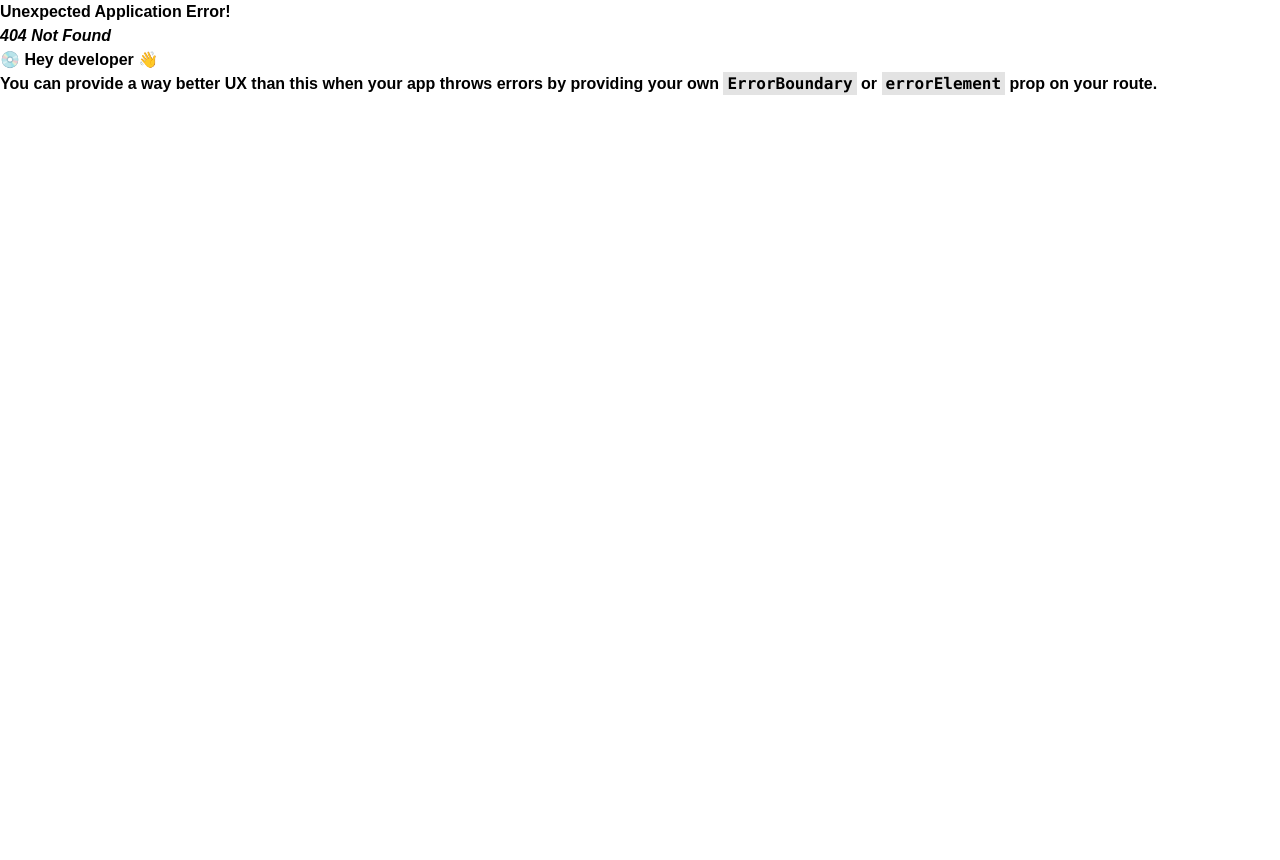
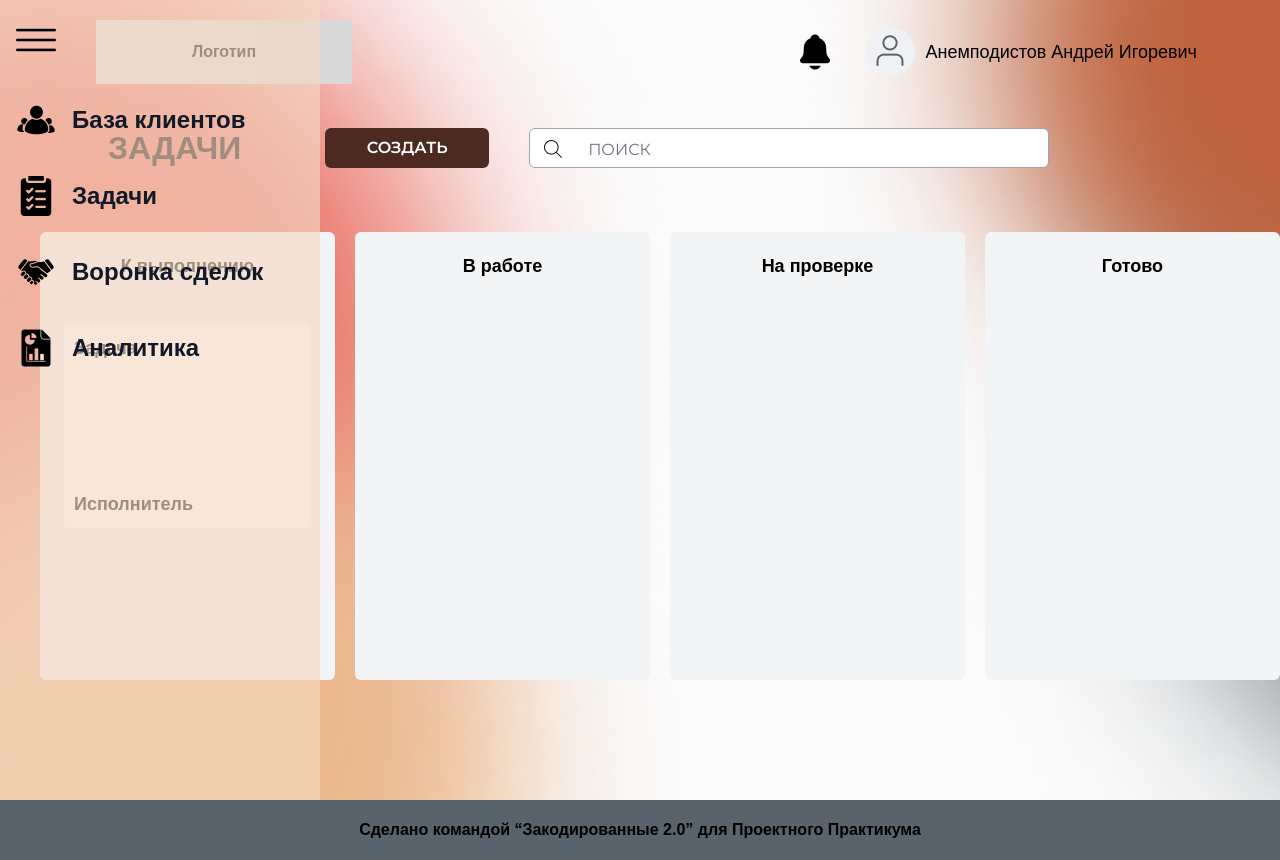
Before and after one commit to Zakodirovannie-2-0/autoCRM-Frontend, a React (Vite) app: page /tasks in a window 1280 px wide. Before the commit this address had no page. Before the commit the page ends 800 px from the top, so only its background shows below. Built offline with nearby package versions, Linux system fonts and the light colour scheme; sample sign-in values are in the browser's storage.

Commit message:
TasksBoard

```diff
--- a/src/main.tsx
+++ b/src/main.tsx
@@ -12,6 +12,7 @@ import DealsPage from "./pages/DealsPage.tsx";
 import Recovery from "./pages/Recovery.tsx";
 import ChangePassword from "./pages/ChangePassword.tsx";
 import Profile from "./pages/Profile.tsx";
+import TasksBoard from "./pages/TasksBoard.tsx";
 
 const router = createBrowserRouter(
     createRoutesFromElements(
@@ -26,6 +27,7 @@ const router = createBrowserRouter(
                 <Route path='/recovery' element={<Recovery/>} />
                 <Route path='/changePassword' element={<ChangePassword />} />
                 <Route path='/profile' element={<Profile />} />
+                <Route path='/tasks' element={<TasksBoard />} />
             </Route>
         </Route>
     )
--- /dev/null
+++ b/src/pages/TasksBoard.tsx
@@ -0,0 +1,99 @@
+import React, {useEffect, useState} from 'react';
+import Header from "../components/header.tsx";
+import ClientsTable from "../components/ClientsTable.tsx";
+import Sidebar from "../components/Sidebar.tsx";
+import ActionButtons from "../components/ActionButtons.tsx";
+import search from '../assets/Clients icons/search icon.png'
+import Footer from "../components/Footer.tsx";
+
+const TasksBoard : React.FC = () => {
+    const fixedElement = document.querySelector('aside') as HTMLElement | null;
+    const stopBlock = document.querySelector('footer') as HTMLElement | null;
+    const selectBar = document.querySelector('select') as HTMLElement | null;
+    const [selectedClients, setSelectedClients] = useState<number[]>([]);
+
+    useEffect(() => {
+        if (fixedElement && stopBlock) {
+            window.addEventListener('scroll', () => {
+                const stopBlockTop = stopBlock.getBoundingClientRect().top;
+                const fixedElementHeight = fixedElement.offsetHeight;
+
+                if (stopBlockTop <= fixedElementHeight) {
+                    fixedElement.classList.remove('fixed', 'top-0');
+                    fixedElement.classList.add('absolute');
+                    fixedElement.style.top = `${stopBlock.offsetTop - fixedElementHeight}px`;
+                } else {
+                    fixedElement.classList.remove('absolute');
+                    fixedElement.classList.add('fixed', 'top-0');
+                    fixedElement.style.top = '';
+                }
+            });
+        }
+    }, [fixedElement, stopBlock, selectBar])
+
+    // Состояние для строки поиска
+    const [searchQuery, setSearchQuery] = useState<string>("");
+
+    // Функция для обработки ввода в поле поиска
+    const handleSearchChange = (e: React.ChangeEvent<HTMLInputElement>) => {
+        setSearchQuery(e.target.value);
+    };
+
+    const handleSelectionChange = (selected: number[]) => {
+        setSelectedClients(selected);
+    };
+
+
+    return (
+        <div className='w-full mx-auto bg-main-bg bg-cover overflow-auto'>
+            <div className='flex min-h-screen'>
+                <Sidebar/>
+                <div className="flex flex-col flex-1 ml-10">
+                    <Header/>
+
+                    <div className='flex py-5 px-8 items-center'>
+                        <h1 className="text-3.5xl font-bold ml-9 mr-[5.25rem]">ЗАДАЧИ</h1>
+                        <button className="bg-[#4C2A21] text-white font-semibold font-mont py-2 px-[2.594rem] rounded-md">СОЗДАТЬ</button>
+                        <div className='flex w-[520px] h-10 bg-white items-center ml-10 p-2 pt-2.5 border border-gray-400 rounded-md focus:border-gray-400'>
+                            <img className='w-[1.875rem] h-[1.875rem]' src={search} alt='search icon' />
+                            <input
+                                type="text"
+                                placeholder="ПОИСК"
+                                className="ml-1 h-9 w-full px-4 py-2 text-gray-700 font-light font-mont placeholder-gray-500
+                            focus:outline-none "
+                                onChange={handleSearchChange}
+                                value={searchQuery}
+                            />
+                        </div>
+                    </div>
+
+                    <div className="tasks-board flex flex-row justify-center mt-10 gap-5 min-h-fit h-[448px]">
+                        <div
+                            className={'flex flex-col max-w-xsm w-full h-full bg-gray-100 text-center rounded-md overflow-y-auto max-h-[80vh]'}>
+                            <h2 className="text-lg font-semibold pt-5">К выполнению</h2>
+                            <div className="mx-6 bg-[#FFFFFF] gap-6 mt-11 text-left rounded-md p-2.5">
+                                <h3 className={'text-lg font-semibold'}>Задача</h3>
+                                <h3 className={'mt-32 text-lg font-semibold'}>Исполнитель</h3>
+                            </div>
+                        </div>
+                        <div
+                            className={'flex flex-col max-w-xsm w-full h-md bg-gray-100 text-center rounded-md overflow-y-auto max-h-[80vh]'}>
+                            <h2 className="text-lg font-semibold pt-5">В работе</h2>
+                        </div>
+                        <div
+                            className={'flex flex-col max-w-xsm w-full bg-gray-100 text-center rounded-md overflow-y-auto max-h-[80vh]'}>
+                            <h2 className="text-lg font-semibold pt-5">На проверке</h2>
+                        </div>
+                        <div
+                            className={'flex flex-col max-w-xsm w-full bg-gray-100 text-center rounded-md overflow-y-auto max-h-[80vh]'}>
+                            <h2 className="text-lg font-semibold pt-5">Готово</h2>
+                        </div>
+                    </div>
+                </div>
+            </div>
+            <Footer />
+        </div>
+    );
+};
+
+export default TasksBoard;
--- a/tailwind.config.js
+++ b/tailwind.config.js
@@ -14,6 +14,7 @@ module.exports = {
         'xm': '448px'
       },
       maxWidth: {
+        'xsm': '400px',
         'xm': '37.5rem',
         'sxl': '800px',
       },
```
